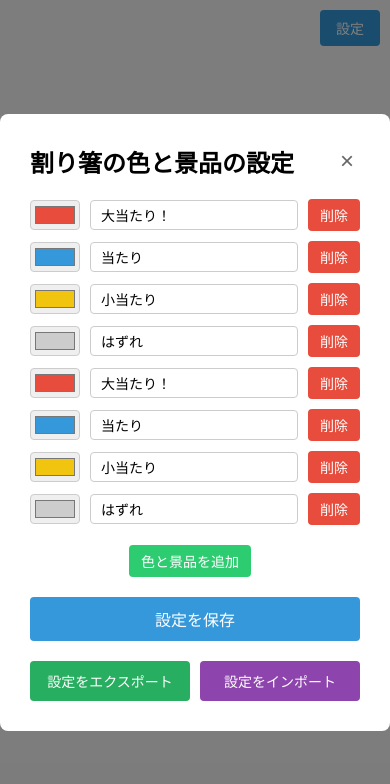
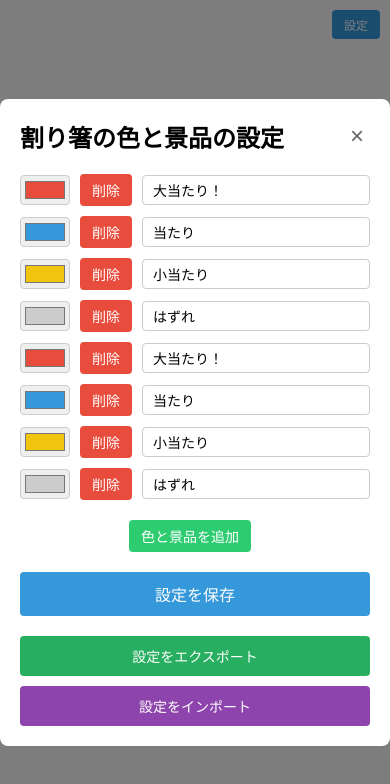
Before and after one commit to as-is-prog/ramdam_stick, a plain HTML site: page index.html in a window 390 px wide. Both pictures are taken after a click on the button "設定". Drawn offline with Linux system fonts and the light colour scheme.

Commit message:
responsive ?

```diff
--- a/index.html
+++ b/index.html
@@ -3,6 +3,7 @@
 
 <head>
     <meta charset="utf-8">
+    <meta name="viewport" content="width=device-width, initial-scale=1.0">
     <title>1本だけオープン・カラフル割り箸くじ</title>
     <style>
         :root {
@@ -10,6 +11,15 @@
             --stick-height: 240px;
             --tip-height: 50px;
             --body-color: #deb887;
+        }
+
+        /* モバイル用の変数 */
+        @media (max-width: 768px) {
+            :root {
+                --stick-width: 30px;
+                --stick-height: 180px;
+                --tip-height: 40px;
+            }
         }
 
         html,
@@ -37,6 +47,13 @@
             border-radius: 4px;
             cursor: pointer;
             font-size: 14px;
+        }
+
+        @media (max-width: 768px) {
+            #settings-btn {
+                padding: 6px 12px;
+                font-size: 12px;
+            }
         }
 
         #settings-btn:hover {
@@ -71,6 +88,14 @@
             overflow-y: auto;
         }
 
+        @media (max-width: 768px) {
+            .modal-content {
+                padding: 20px;
+                width: 95%;
+                max-height: 90vh;
+            }
+        }
+
         .modal-header {
             display: flex;
             justify-content: space-between;
@@ -99,6 +124,26 @@
             gap: 10px;
             margin-bottom: 10px;
             align-items: center;
+        }
+
+        @media (max-width: 480px) {
+            .prize-item {
+                flex-wrap: wrap;
+            }
+
+            .prize-input {
+                width: 100%;
+                order: 2;
+            }
+
+            .color-input {
+                order: 1;
+            }
+
+            .remove-prize-btn {
+                order: 1;
+                margin-left: auto;
+            }
         }
 
         .color-input {
@@ -159,6 +204,12 @@
             margin-top: 20px;
         }
 
+        @media (max-width: 480px) {
+            .export-import-buttons {
+                flex-direction: column;
+            }
+        }
+
         .export-btn, .import-btn {
             flex: 1;
             padding: 10px;
@@ -195,11 +246,20 @@
             font-size: 22px;
         }
 
+        @media (max-width: 768px) {
+            h1 {
+                font-size: 18px;
+                margin-bottom: 10px;
+            }
+        }
+
         /* ── 賭け用ドット ── */
         #legend {
             display: flex;
             gap: 10px;
             margin-bottom: 22px;
+            flex-wrap: wrap;
+            justify-content: center;
         }
 
         .dot {
@@ -210,12 +270,42 @@
             box-shadow: 0 0 2px rgba(0, 0, 0, .25);
         }
 
+        @media (max-width: 768px) {
+            #legend {
+                gap: 8px;
+                margin-bottom: 15px;
+            }
+
+            .dot {
+                width: 24px;
+                height: 24px;
+            }
+        }
+
         /* ── 割り箸トレイ ── */
         #tray {
             display: flex;
             gap: 14px;
             perspective: 800px;
             user-select: none;
+            flex-wrap: wrap;
+            justify-content: center;
+            max-width: 600px;
+            margin: 0 auto;
+        }
+
+        @media (max-width: 768px) {
+            #tray {
+                gap: 10px;
+                max-width: 100%;
+                padding: 0 10px;
+            }
+        }
+
+        @media (max-width: 480px) {
+            #tray {
+                gap: 8px;
+            }
         }
 
         /* ── 割り箸本体 ── */
@@ -275,6 +365,23 @@
             text-align: center;
             display: none;
             z-index: 2000;
+            width: 90%;
+            max-width: 400px;
+        }
+
+        @media (max-width: 768px) {
+            #result-display {
+                padding: 20px;
+                width: 85%;
+            }
+
+            #result-display h2 {
+                font-size: 24px;
+            }
+
+            #result-display .prize-name {
+                font-size: 28px;
+            }
         }
 
         #result-display.show {
@@ -396,8 +503,8 @@
             <div class="body"></div>`;
                 tray.appendChild(stick);
 
-                /* クリックで自分だけオープン */
-                stick.addEventListener('click', () => {
+                /* クリックで自分だけオープン（タッチデバイス対応） */
+                const handleStickClick = () => {
                     if (alreadyPicked) window.location.reload();
                     if (alreadyPicked || stick.classList.contains('revealed')) return;
                     reveal(stick);
@@ -411,6 +518,12 @@
                         prizeNameEl.style.color = color;
                         resultDisplay.classList.add('show');
                     }, 800);
+                };
+
+                stick.addEventListener('click', handleStickClick);
+                stick.addEventListener('touchend', (e) => {
+                    e.preventDefault();
+                    handleStickClick();
                 });
             });
 
```
